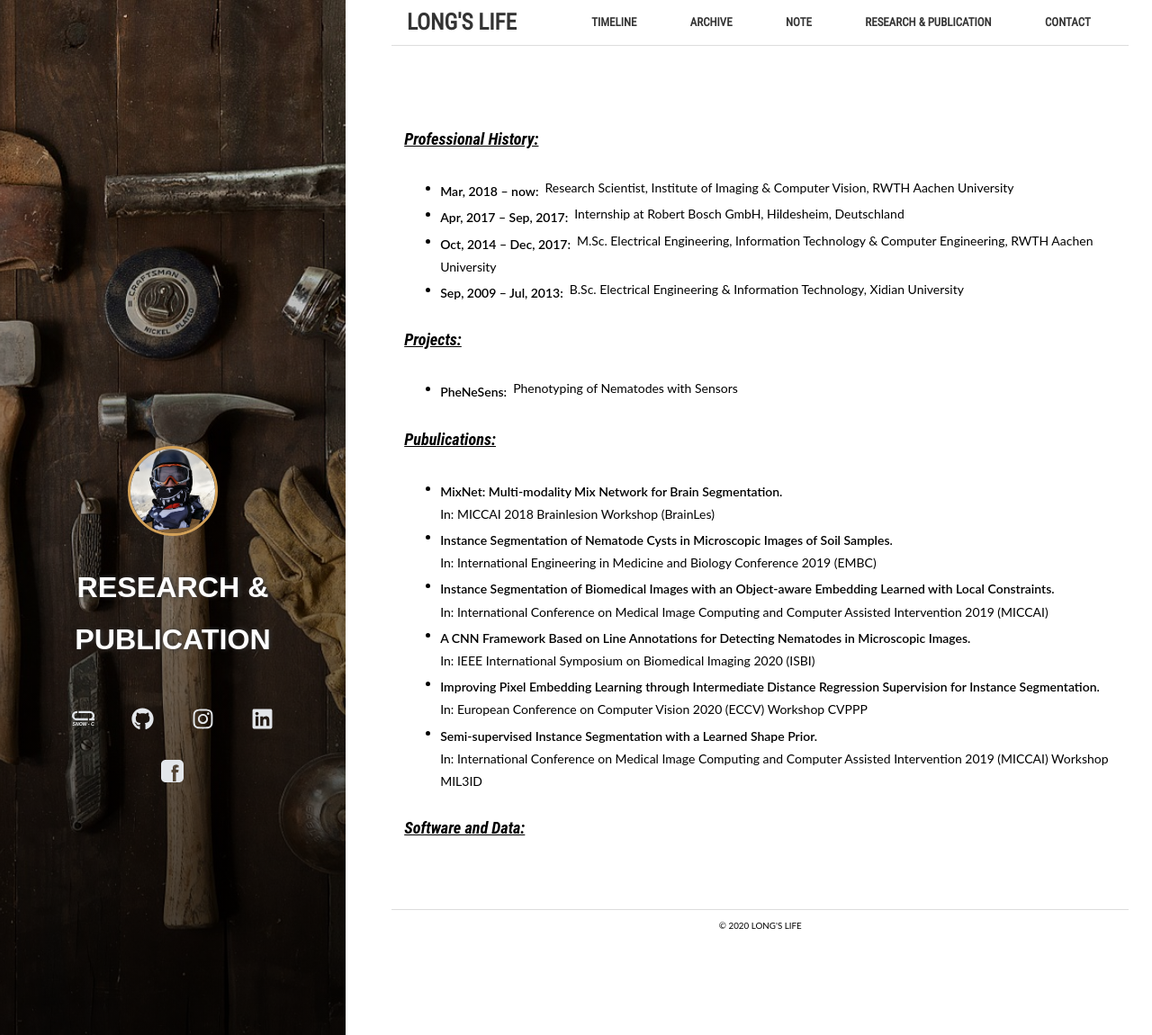
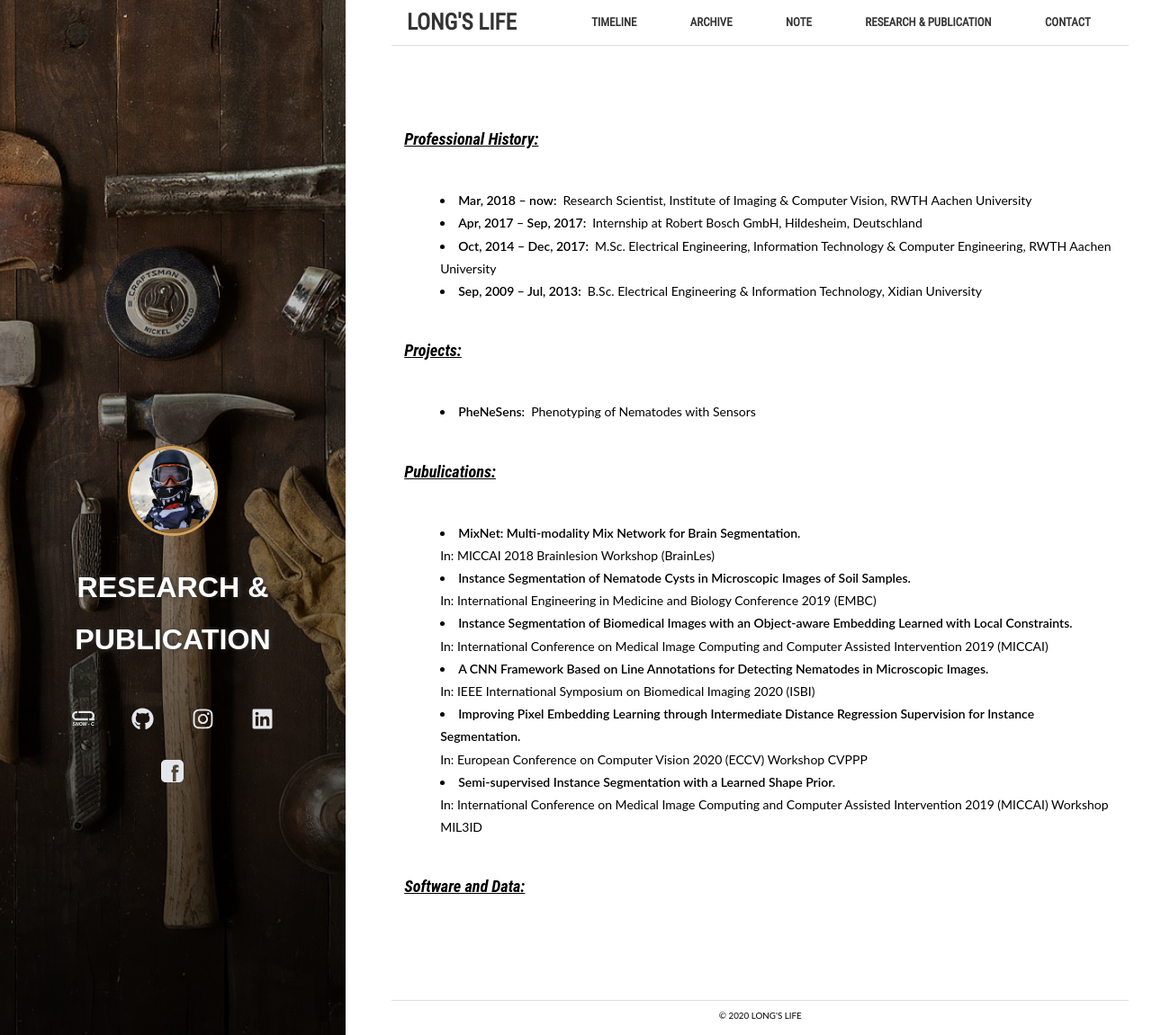
Before and after one commit to runningUnicorn/runningUnicorn.github.io, a Jekyll site: the page built from 4.research.md, in a window 1280 px wide and 1151 px high. Shown: the whole window at 90% size. Built offline with Jekyll 4.4.1, drawn with Linux system fonts in a browser that asks for light colours.

Commit message:
css_update

```diff
--- a/assets/_sass/_pulication.scss
+++ b/assets/_sass/_pulication.scss
@@ -1,5 +1,9 @@
+ul {
+	display:inline-block;
+    list-style-position: inside;
+}
+
 .pub_title{
 	display: inline;
 	font-weight: 600;
-	vertical-align: text-top;
 }
```
